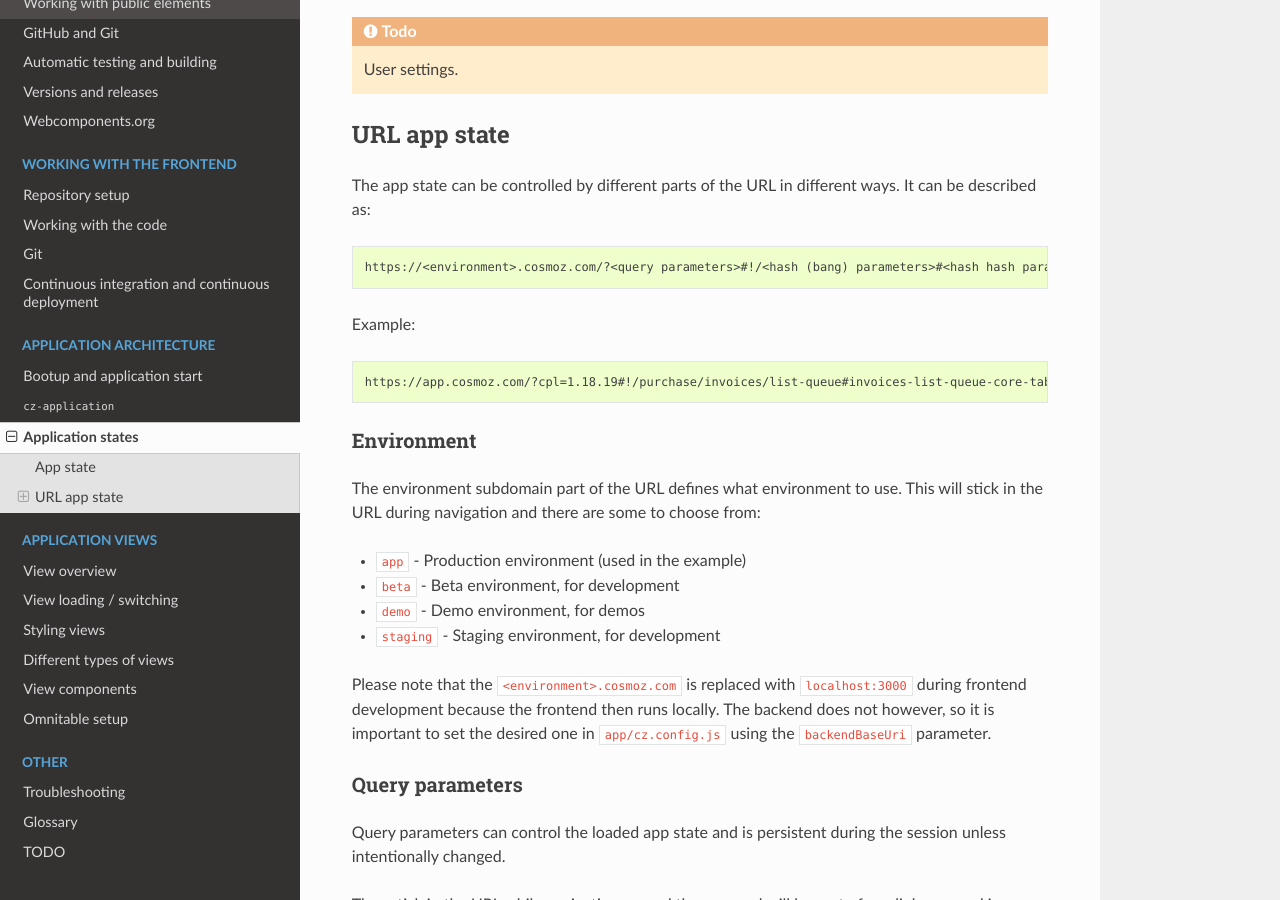
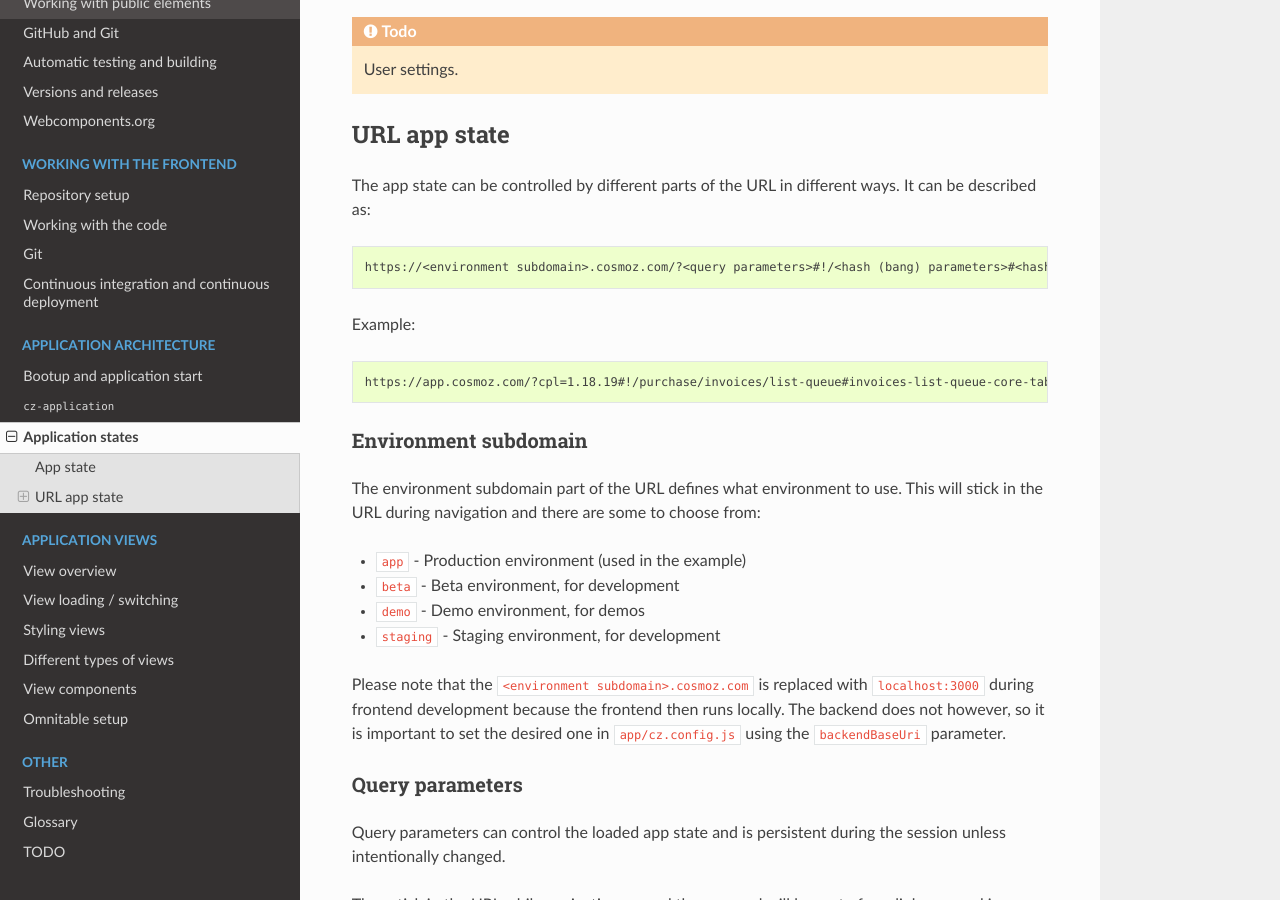
Before and after one commit to plumelo/cosmoz-frontend-rtd, a Sphinx documentation site: the page built from docs/app/30-states.rst, in a window 1280 px wide and 900 px high, scrolled down 401 px. Built offline with Sphinx 7.4.7 and the Read the Docs theme 2.0.0, drawn with Linux system fonts in a browser that asks for light colours.

Commit message:
docs/app/30-states, minor text change.

```diff
--- a/docs/app/30-states.rst
+++ b/docs/app/30-states.rst
@@ -16,14 +16,14 @@ URL app state
 The app state can be controlled by different parts of the URL in different ways.
 It can be described as::
 
-	https://<environment>.cosmoz.com/?<query parameters>#!/<hash (bang) parameters>#<hash hash parameters>
+	https://<environment subdomain>.cosmoz.com/?<query parameters>#!/<hash (bang) parameters>#<hash hash parameters>
 
 Example::
 
 	https://app.cosmoz.com/?cpl=1.18.19#!/purchase/invoices/list-queue#invoices-list-queue-core-tab=queue&invoices-list-core-table-groupOn&invoices-list-core-table-sortOn=dueDate
 
-Environment
-^^^^^^^^^^^
+Environment subdomain
+^^^^^^^^^^^^^^^^^^^^^
 
 The environment subdomain part of the URL defines what environment to use. This
 will stick in the URL during navigation and there are some to choose from:
@@ -33,7 +33,7 @@ will stick in the URL during navigation and there are some to choose from:
 * ``demo`` - Demo environment, for demos
 * ``staging`` - Staging environment, for development
 
-Please note that the ``<environment>.cosmoz.com`` is replaced with
+Please note that the ``<environment subdomain>.cosmoz.com`` is replaced with
 ``localhost:3000`` during frontend development because the frontend then runs
 locally. The backend does not however, so it is important to set the desired one
 in ``app/cz.config.js`` using the ``backendBaseUri`` parameter.
```
